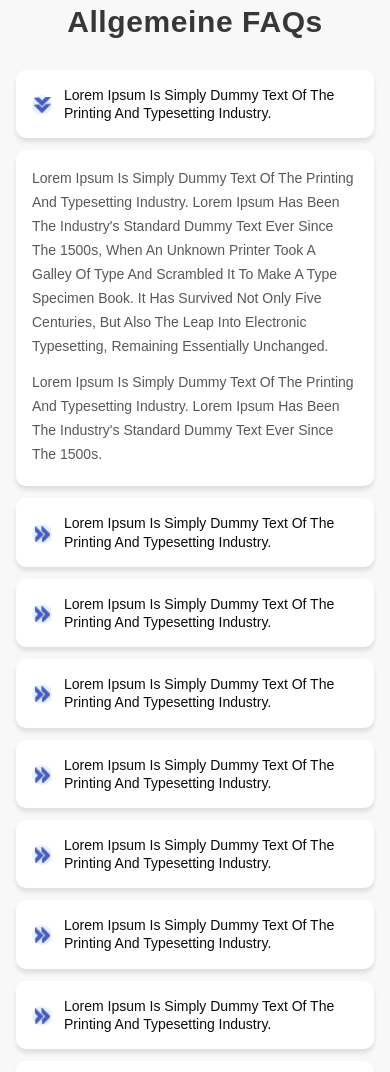
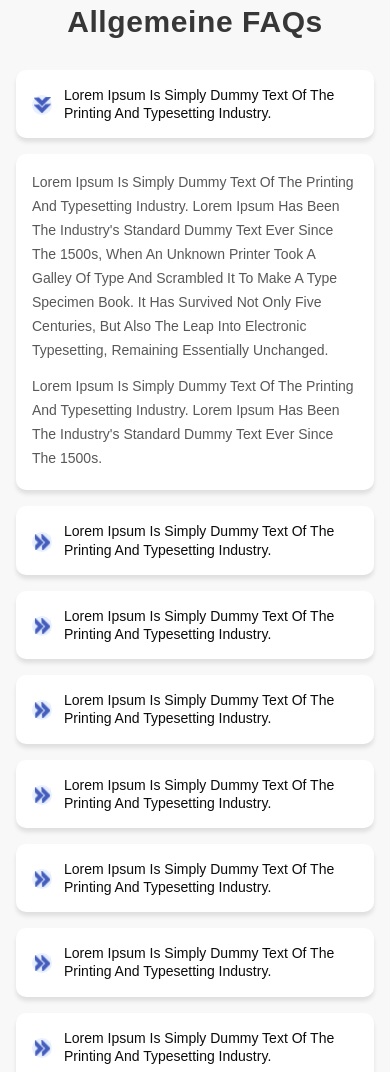
Before and after one commit to ammaralizahid/67run, a Next.js app: page /faq in a window 390 px wide. Shown: the part 492-1564 px from the top of the page. Built offline with nearby package versions, Linux system fonts and the light colour scheme.

Commit message:
faq responsiveness

```diff
--- a/src/components/faq/detail/index.tsx
+++ b/src/components/faq/detail/index.tsx
@@ -24,11 +24,11 @@ export default function Detail({ faq }: FaqDetailSectionProps) {
         <h2 className="text-center font-poppins font-bold text-[30px] sm:text-[36px] lg:text-[41px] leading-[1.1] tracking-[0.02em] text-[#373737] capitalize">
           Allgemeine FAQs
         </h2>
-        <div className="mt-8 sm:mt-10 mx-auto w-full max-w-[1117px] flex flex-col gap-3 sm:gap-4">
+        <div className="mt-8 sm:mt-10 mx-auto w-full max-w-full flex flex-col gap-4 sm:gap-8">
           {faq.map((item, index) => {
             const isOpen = openIndex === index;
             return (
-              <div key={item.id} className="flex w-full flex-col gap-3 sm:gap-4">
+              <div key={item.id} className="flex w-full flex-col gap-4 sm:gap-8">
                 <div className="w-full rounded-[10px] bg-white shadow-[0px_4px_4px_0px_rgba(0,0,0,0.10)]">
                   <button
                     type="button"
--- a/src/components/faq/hero/index.tsx
+++ b/src/components/faq/hero/index.tsx
@@ -7,7 +7,7 @@ export default function ImageTextSection() {
     <>
       {/* ===== Hero Section ===== */}
       <section className="w-full bg-white">
-        <div className="relative max-w-[1366px] h-[345px] mx-auto overflow-hidden">
+        <div className="relative max-w-full h-[345px] mx-auto overflow-hidden">
           {/* Background Image */}
           <Image
             src="/faq/Hero.svg"
@@ -28,8 +28,6 @@ export default function ImageTextSection() {
           </div>
         </div>
       </section>
-
-
     </>
   );
 }
```
